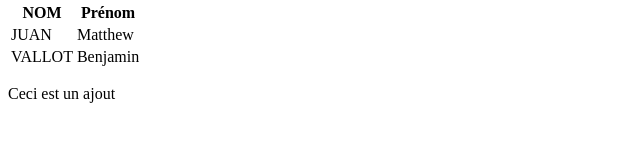
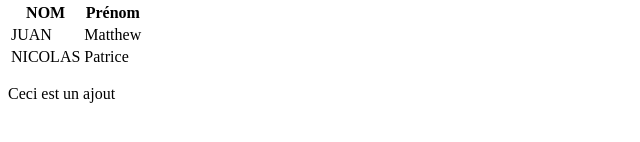
Before and after one commit to MatthewJ78/MaPageHTML, a plain HTML site: page index.html in a window 1280 px wide. Shown: the part 236-378 px from the top of the page, 0-640 px from the left. Drawn offline with Linux system fonts and the light colour scheme.

Commit message:
Update index.html

```diff
--- a/index.html
+++ b/index.html
@@ -19,8 +19,8 @@
     <td>Matthew</td>
 </tr>
 <tr>
-    <td>VALLOT</td>
-    <td>Benjamin</td>
+    <td>NICOLAS</td>
+    <td>Patrice</td>
 </tr>
 </table>
 <p> Ceci est un ajout </p>
```
